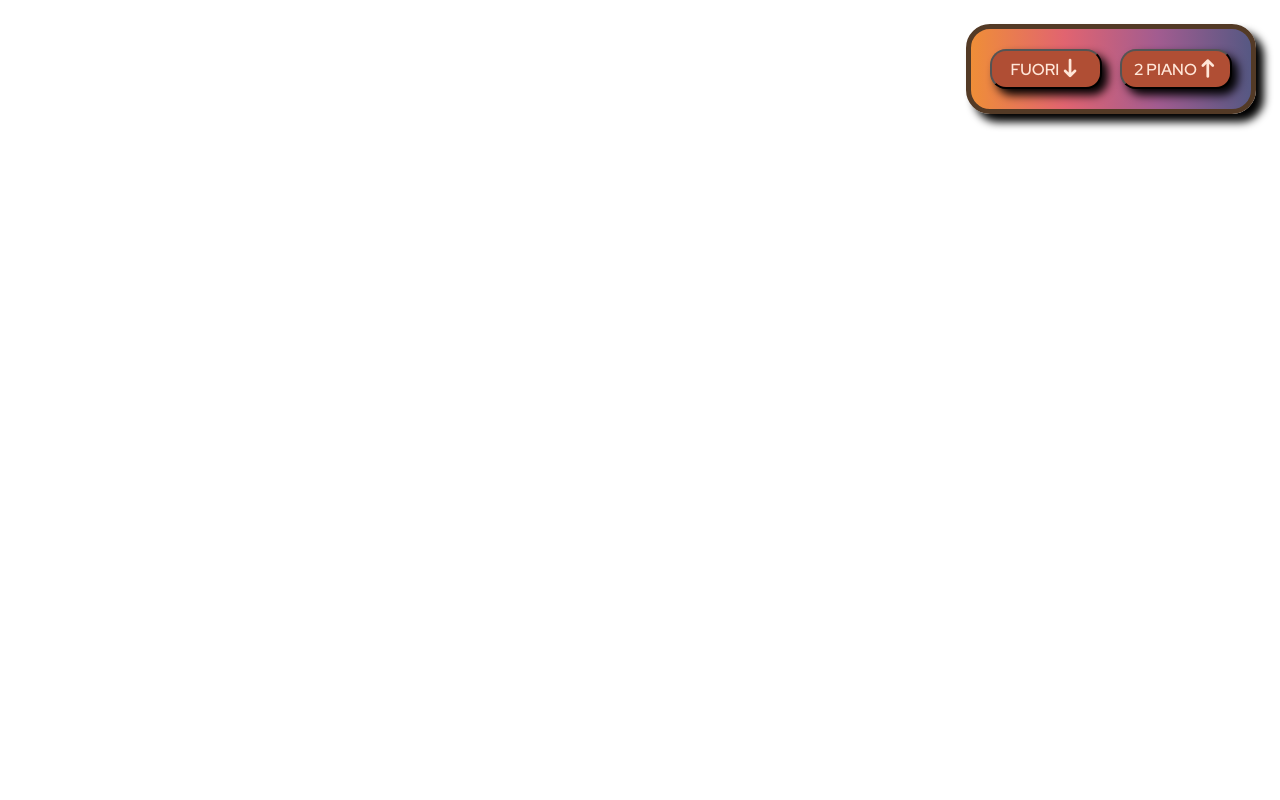
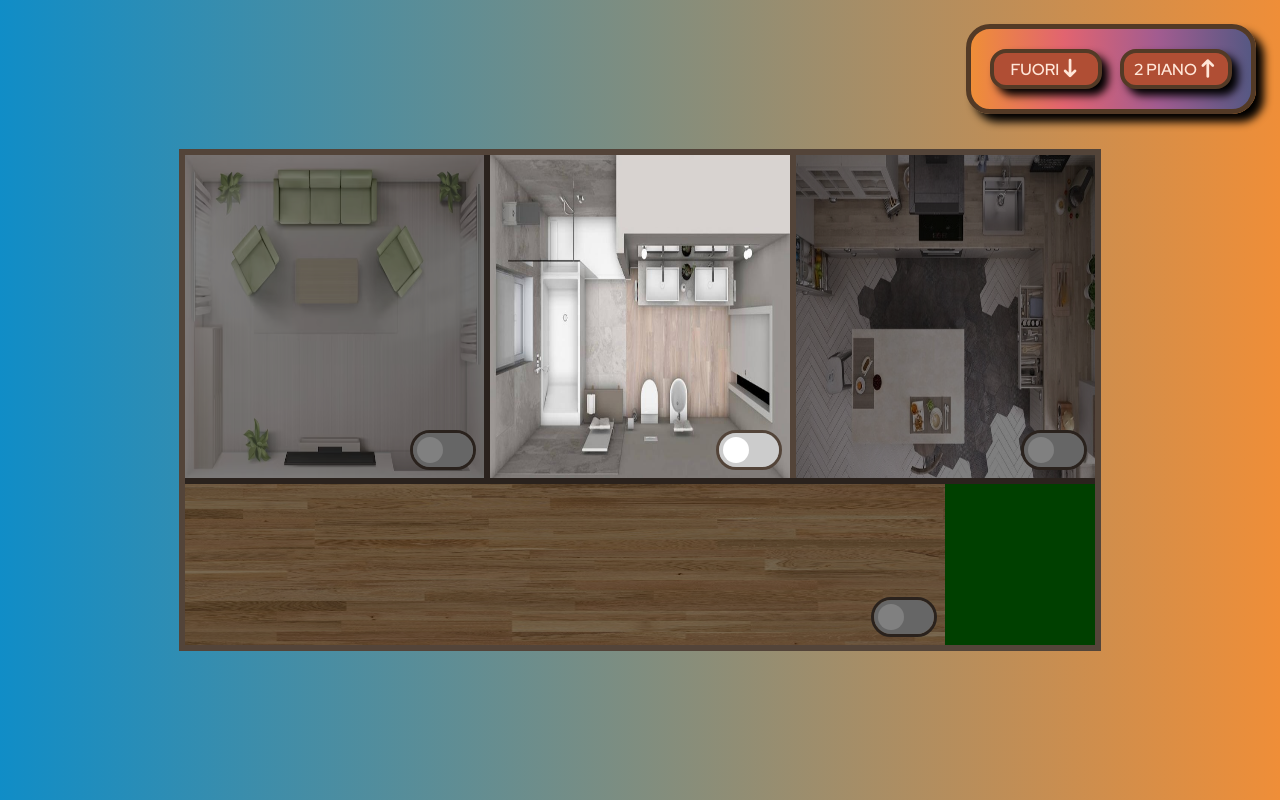
Before and after one commit to leobertolotti1806/BERTOLOTTI_impianto_elettrico, a plain HTML site: page floor1.html in a window 1280 px wide. Drawn offline with nearby package versions, Linux system fonts and the light colour scheme.

Commit message:
aggiunta interruttori e sistemazione js

```diff
--- a/css/floor1.css
+++ b/css/floor1.css
@@ -1,2 +1,154 @@
-#menu > button:first-child:hover { transform: translateY(1vh); }
-#menu > button:last-child:hover { transform: translateY(-1vh); }
+#menu > button:first-child:hover {
+    transform: translateY(1vh);
+}
+
+#menu > button:last-child:hover {
+    transform: translateY(-1vh);
+}
+
+main {
+    display: grid;
+    grid-template-areas:
+        's s b b c c'
+        's s b b c c'
+        'o o o o o scale';
+    width: 1300px;
+    height: 700px;
+    background-color: #534439;
+    border: 0.8vh #534439 solid;
+}
+
+main > div{
+    position: relative;
+    background-size: 100% 100%;
+    box-sizing: border-box;
+    filter: brightness(0.5);
+}
+
+.on{
+    filter: brightness(1);
+}
+
+#cucina {
+    grid-area: c;
+    background-image: url(../img/cucina.jpeg);
+}
+
+#sala {
+    grid-area: s;
+    border-right: 0.8vh #534439 solid;
+    background-image: url(../img/salotto.avif);
+}
+
+#corridoio {
+    grid-area: o;
+    border-top: 0.8vh #534439 solid;
+    background-image: url(../img/parquet.jpg);
+}
+
+#scale {
+    grid-area: scale;
+    border-top: 0.8vh #534439 solid;
+    background-color: green;
+}
+
+#bagno {
+    grid-area: b;
+    border-right: 0.8vh #534439 solid;
+    background-image: url(../img/bagno.jpg);
+}
+
+.slider{
+    position: absolute;
+    bottom: 1vh;
+    right: 1vh;
+    width: 60px;
+    height: 34px;
+    border: 0.4vh #534439 solid;
+    border-radius: 3vh;
+    overflow: hidden;
+}
+
+.slider > span {
+    position: absolute;
+    cursor: pointer;
+    top: 0;
+    left: 0;
+    right: 0;
+    bottom: 0;
+    background-color: #ccc;
+    transition: 0.4s;
+}
+
+.slider > input{
+    display: none;
+}
+
+.slider > span:before {
+    position: absolute;
+    content: "";
+    height: 26px;
+    width: 26px;
+    left: 4px;
+    bottom: 4px;
+    border-radius: 50%;
+    background-color: white;
+    transition: 0.4s;
+}
+
+.slider > input:checked + span {
+    background-color: #2196F3 !important;
+}
+
+.slider > input:checked + span::before {
+    transform: translateX(26px);
+}
+
+@media screen and (max-width: 1400px) {
+    main{
+        width: 910px;
+        height: 490px;
+    }
+}
+
+@media screen and (max-width: 960px) {
+    main{
+        width: 700px;
+        height: 380px;
+    }
+}
+
+@media screen and (max-width: 760px) {
+    main{
+        width: 590px;
+        height: 318px;
+    }
+}
+
+@media screen and (max-width: 620px) {
+    main{
+        width: 410px;
+        height: 220px;
+    }
+
+    label{
+        transform: scale(80%);
+    }
+}
+
+@media screen and (max-width: 430px) {
+    main{
+        width: 330px;
+        height: 176px;
+    }
+
+    label{
+        transform: scale(70%);
+    }
+}
+
+@media screen and (max-width: 350px) {
+    main{
+        transform: scale(80%);
+    }
+}
--- a/css/index.css
+++ b/css/index.css
@@ -1,13 +1,3 @@
-body{
-    margin: 0;
-    display: flex;
-    align-items: center;
-    justify-content: center;
-    height: 100vh;
-    font-family: "regular" !important;
-    overflow: hidden;
-}
-
 body > img:first-child{
     width: 100%;
     height: 100%;
@@ -33,8 +23,16 @@ body > img:first-child{
     color: #FFE6D8;
     text-align: center;
     font-size: 2.4vh;
+    border-radius: 3vh;
+    box-sizing: border-box;
+    border: 0.6vh rgb(83, 58, 38) solid;
+    background-color: #b04e34;
     outline: none;
     animation: pulse 1s alternate infinite ease-in-out;
+}
+
+.exist{
+    transform: scale(100%) !important;
 }
 
 @keyframes pulse {
@@ -52,17 +50,6 @@ input.pl:focus-visible , input.pl:focus{
     border-color: #ef8e38;
     animation-play-state: paused !important;
     text-shadow: none !important;
-}
-
-.pl{
-    display: flex;
-    align-items: center;
-    justify-content: space-evenly;
-    padding: 0.6vh;
-    box-sizing: border-box;
-    border-radius: 3vh;
-    border: 0.6vh rgb(83, 58, 38) solid;
-    background-color: #b04e34;
 }
 
 #menu > button:hover{
--- a/css/menu.css
+++ b/css/menu.css
@@ -11,6 +11,17 @@
 span.material-symbols-rounded{
     font-weight: 1000;
     font-size: 2.7vh;
+}
+
+body{
+    margin: 0;
+    display: flex;
+    align-items: center;
+    justify-content: center;
+    height: 100vh;
+    font-family: "regular" !important;
+    background-image: linear-gradient(to right, #108dc7, #ef8e38);
+    overflow: hidden;
 }
 
 #menu{
@@ -40,7 +51,8 @@ span.material-symbols-rounded{
     font-size: 2vh;
     font-family: "regular";
     color: #FFE6D8;
-    box-shadow: 6px 6px 10px black;
+    box-shadow: 0.8vh 0.8vh 1vh black;
+    border: 0.5vh rgb(83, 58, 38) solid;
     background-color: #b04e34;
     cursor: pointer;
     transition: border-color 0.3s, transform 0.3s;
@@ -52,6 +64,8 @@ span.material-symbols-rounded{
 
 @media screen and (max-width: 378px) {
     #menu{
+        top: 0.5vh;
+        right: -1vh;
         transform: scale(80%);
     }
 }
--- a/floor1.html
+++ b/floor1.html
@@ -1,5 +1,6 @@
 <!DOCTYPE html>
 <html lang="en">
+
 <head>
     <meta charset="UTF-8">
     <meta name="viewport" content="width=device-width, initial-scale=1.0">
@@ -10,21 +11,50 @@
     <link rel="stylesheet"
         href="https://fonts.googleapis.com/css2?family=Material+Symbols+Rounded:opsz,wght,FILL,GRAD@48,400,0,0" />
 
-    <script src="./js/floor1.js" defer></script>
+    <script src="./js/floor.js" defer></script>
 
     <link rel="icon" href="./img/icon.png">
 
     <title>Piano 1</title>
 </head>
+
 <body>
+    <main>
+        <div id="cucina">
+            <label class="slider">
+                <input type="checkbox">
+                <span></span>
+            </label>
+        </div>
+        <div id="sala">
+            <label class="slider">
+                <input type="checkbox">
+                <span></span>
+            </label>
+        </div>
+        <div id="corridoio">
+            <label class="slider">
+                <input type="checkbox">
+                <span></span>
+            </label>
+        </div>
+        <div class="on" id="bagno">
+            <label class="slider">
+                <input type="checkbox">
+                <span></span>
+            </label>
+        </div>
+        <div id="scale"></div>
+    </main>
+
     <div id="menu">
-        <button class="pl" id="index">
+        <button id="index">
             FUORI
             <span class="material-symbols-rounded">
                 south
             </span>
         </button>
-        <button class="pl" id="floor2">
+        <button id="floor2">
             2 PIANO
             <span class="material-symbols-rounded">
                 north
@@ -32,4 +62,5 @@
         </button>
     </div>
 </body>
+
 </html>
--- /dev/null
+++ b/js/floor.js
@@ -0,0 +1,12 @@
+let owner = new URLSearchParams(window.location.search).get('n');
+
+function check(e) {
+    open(`./${e.target.id}.html?n=${owner}`, "_self");
+}
+
+if (owner !== null) {
+
+    document.getElementById("index").onclick = check;
+    document.getElementById("floor1").onclick = check;
+
+} else open("./index.html", "_self");
```
Also changed, not shown: floor2.html (+1 -1 lines), js/index.js (added, +23 -0 lines), img/bagno.jpg (added), img/cucina.jpeg (added), img/parquet.jpg (added), img/salotto.avif (added).
